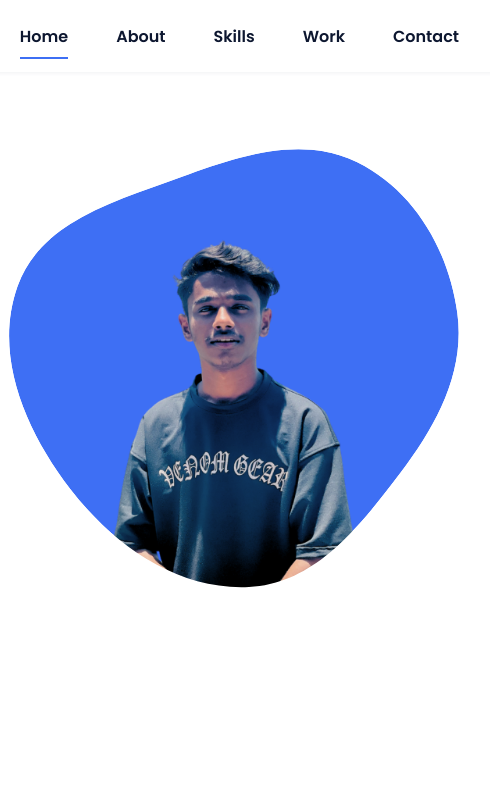
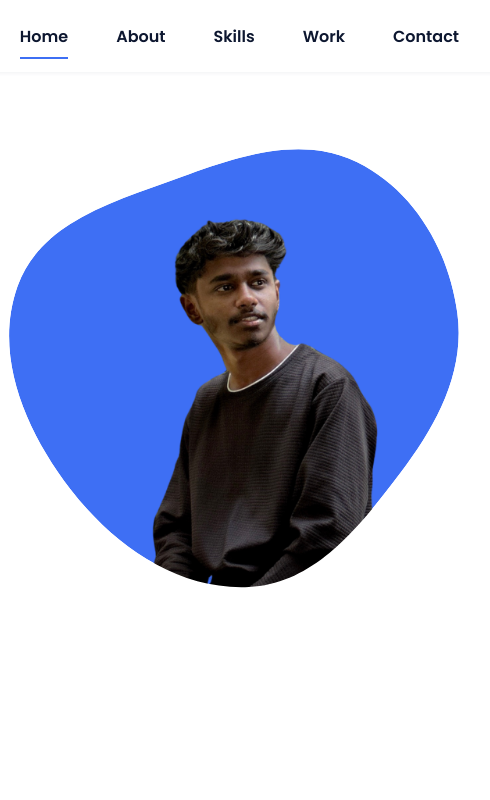
Before and after one commit to afthal-ahamad01/my_portfolio, a plain HTML site: page index.html in a window 1280 px wide. Shown: the top 800 px of the page, 693-1183 px from the left. Drawn offline with nearby package versions, Linux system fonts and the light colour scheme.

Commit message:
Update index.html

```diff
--- a/index.html
+++ b/index.html
@@ -65,7 +65,7 @@
                     <g mask="url(#mask0)">
                         <path
                             d="M9.19024 145.964C34.0253 76.5814 114.865 54.7299 184.111 29.4823C245.804 6.98884 311.86 -14.9503 370.735 14.143C431.207 44.026 467.948 107.508 477.191 174.311C485.897 237.229 454.931 294.377 416.506 344.954C373.74 401.245 326.068 462.801 255.442 466.189C179.416 469.835 111.552 422.137 65.1576 361.805C17.4835 299.81 -17.1617 219.583 9.19024 145.964Z" />
-                        <image class="home__blob-img" x="50" y="60" href="assets/img/profile.png" />
+                        <image class="home__blob-img" x="50" y="60" href="assets/img/mydp2.png" />
                     </g>
                 </svg>
             </div>
```
